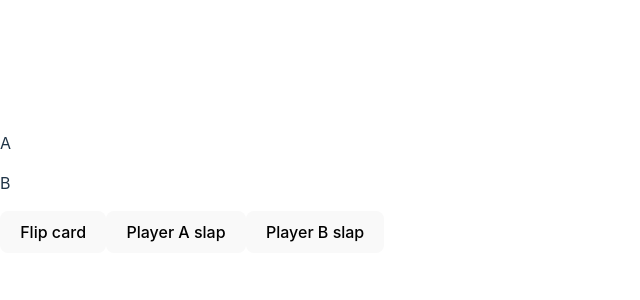
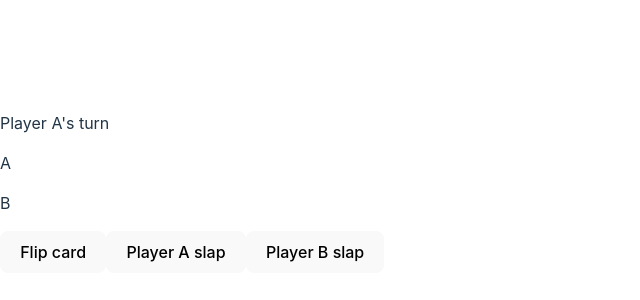
Before and after one commit to TomokoMiyakoshi/egyptian-ratscrew-game, a React (Vite) app: page / in a window 1280 px wide. Shown: the part 216-516 px from the top of the page, without its empty margins (0-640 px from the left). Built offline with nearby package versions, Linux system fonts and the light colour scheme.

Commit message:
Added gameOver state and text to show player turn.

```diff
--- a/src/App.jsx
+++ b/src/App.jsx
@@ -18,6 +18,7 @@ export default function App() {
   const [playerATurn, setPlayerATurn] = useState(true)
   const [canSlap, setCanSlap] = useState(true)
   const [pileWinner, setPileWinner] = useState("")
+  const [gameOver, setGameOver] = useState(false)
   // const topMistakeCardElem = <Card mistake={true} value={mistakePile[mistakePile.length - 1].value} />
 
   console.log({pile})
@@ -124,10 +125,11 @@ export default function App() {
   return (
     <div className="App">
       <div className="board">
+      <p>{playerATurn? "Player A's turn" : "Player B's turn"}</p>
       <div className="deck-a">
         <p>A</p>
       </div>
-      {pile.queue.length > 0 && <Card key={pile.back.id} value={pile.back.value} pileWinner={pileWinner}/>}
+      {pile.queue.length > 0 && !gameOver && <Card key={pile.back.id} value={pile.back.value} pileWinner={pileWinner}/>}
       <div className="deck-b">
         <p>B</p>
       </div>
```
